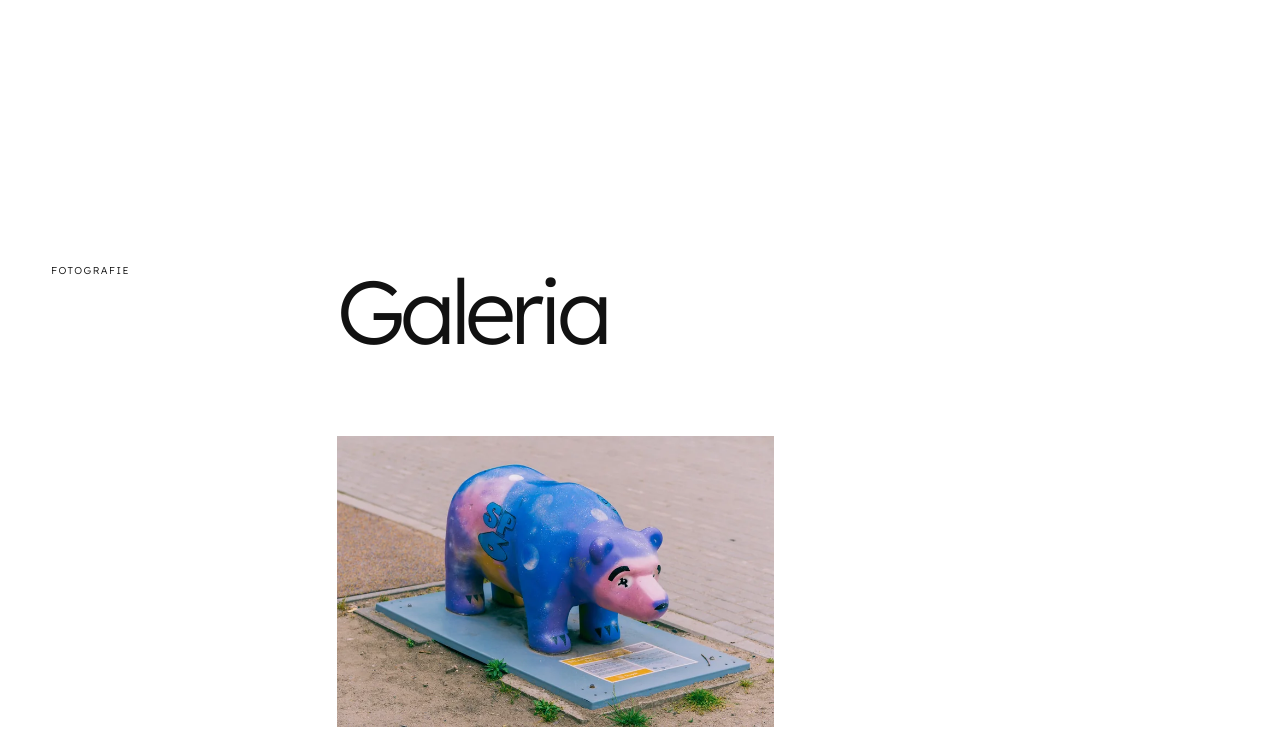
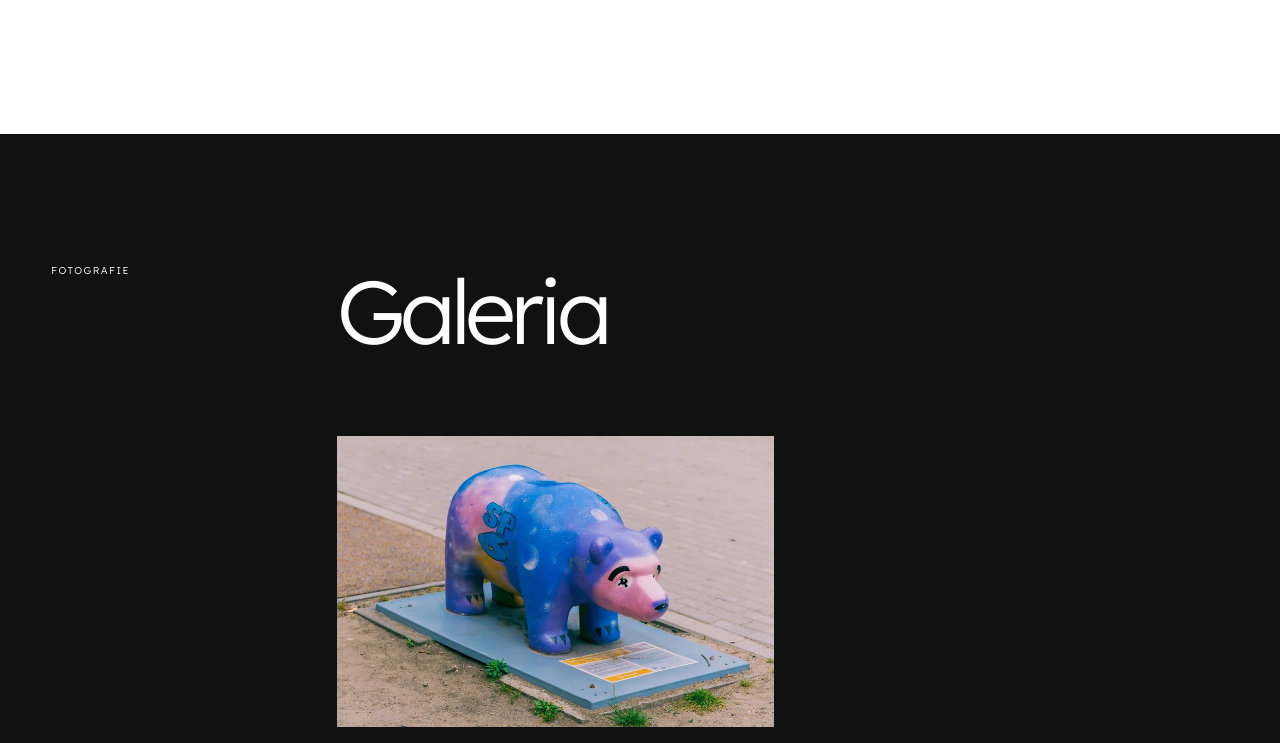
Before and after one commit to mzytkiew/niedzwiadki-slupsk, a website: page niedzwiadki/slow.html in a window 1280 px wide. Shown: the part 1580-2323 px from the top of the page. Drawn offline with Linux system fonts and the light colour scheme.

Commit message:
Update style.css

```diff
--- a/style.css
+++ b/style.css
@@ -830,8 +830,8 @@ footer {
 .bear-gallery-section {
     padding: 120px 4vw;
 
-    background: #ffffff;
-    color: #111111;
+    background: #111111;
+    color: #ffffff;
 }
 
 .bear-gallery-heading {
```
